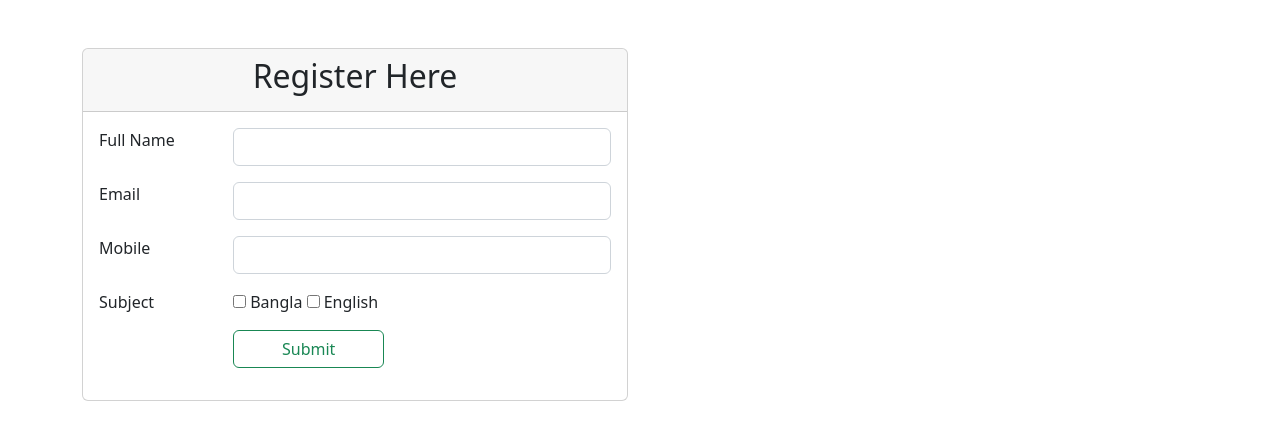
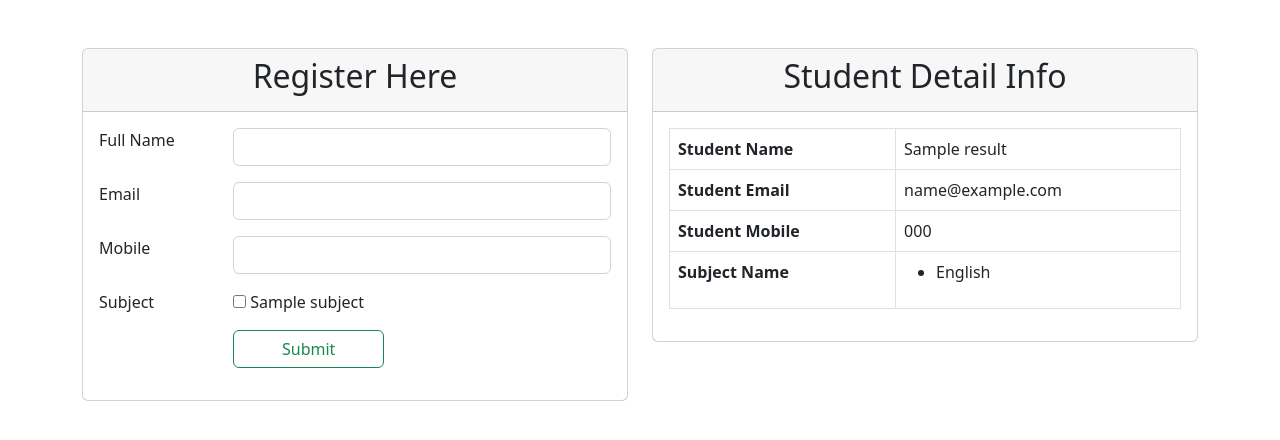
Before and after one commit to Hasanul-Alam/php_day_22, a PHP site: template pages/registration.php in a window 1280 px wide. Shown: the part 56-496 px from the top of the page. Run offline with PHP 8.4, Linux system fonts and the light colour scheme; the template is opened without the code that fills it: most values are stand-ins (such as "Sample title", 1, 10 or a date in 2020).

Commit message:
halka prblm ache

```diff
--- a/pages/registration.php
+++ b/pages/registration.php
@@ -9,7 +9,7 @@
                         <h2>Register Here</h2>
                     </div>
                     <div class="card-body">
-                        <form action="">
+                        <form action="action.php" method="POST">
                             <div class="row mb-3">
                                 <label for="" class="col-md-3">Full Name</label>
                                 <div class="col-md-9">
@@ -31,8 +31,9 @@
                             <div class="row mb-3">
                                 <label for="" class="col-md-3">Subject</label>
                                 <div class="col-md-9">
-                                    <label for=""><input type="checkbox" class="" name="subject"/> Bangla</label>
-                                    <label for=""><input type="checkbox" class="" name="subject"/> English</label>
+                                    <?php foreach ($subjects as $subject) { ?>
+                                    <label for=""><input type="checkbox" class="" name="subject[]" value="<?php echo $subject['name']; ?>"/> <?php echo $subject['name']; ?></label>
+                                    <?php } ?>
                                 </div>
                             </div>
                             <div class="row mb-3">
@@ -45,8 +46,42 @@
                     </div>
                 </div>
             </div>
+
+
             <div class="col-md-6">
-
+                <div class="card">
+                    <div class="card-header text-center">
+                        <h2>Student Detail Info</h2>
+                    </div>
+                    <div class="card-body">
+                        <table class="table table-bordered">
+                            <tr>
+                                <th>Student Name</th>
+                                <td><?php echo isset($result['name']) ? $result['name'] : ''?></td>
+                            </tr>
+                            <tr>
+                                <th>Student Email</th>
+                                <td><?php echo isset($result['email']) ? $result['email'] : ''?></td>
+                            </tr>
+                            <tr>
+                                <th>Student Mobile</th>
+                                <td><?php echo isset($result['mobile']) ? $result['mobile'] : ''?></td>
+                            </tr>
+                            <tr>
+                                <th>Subject Name</th>
+                                <td>
+                                    <?php if(isset($result['subjects'])) { ?>
+                                    <ul>
+                                        <?php foreach ($result['subjects'] as $subject) { ?>
+                                        <li>English</li>
+                                        <?php } ?>
+                                    </ul>
+                                    <?php } ?>
+                                </td>
+                            </tr>
+                        </table>
+                    </div>
+                </div>
             </div>
         </div>
     </div>
```
Also changed, not shown: action.php (+14 -0 lines), app/classes/Registration.php (added, +24 -0 lines), app/classes/Subject.php (added, +37 -0 lines).
